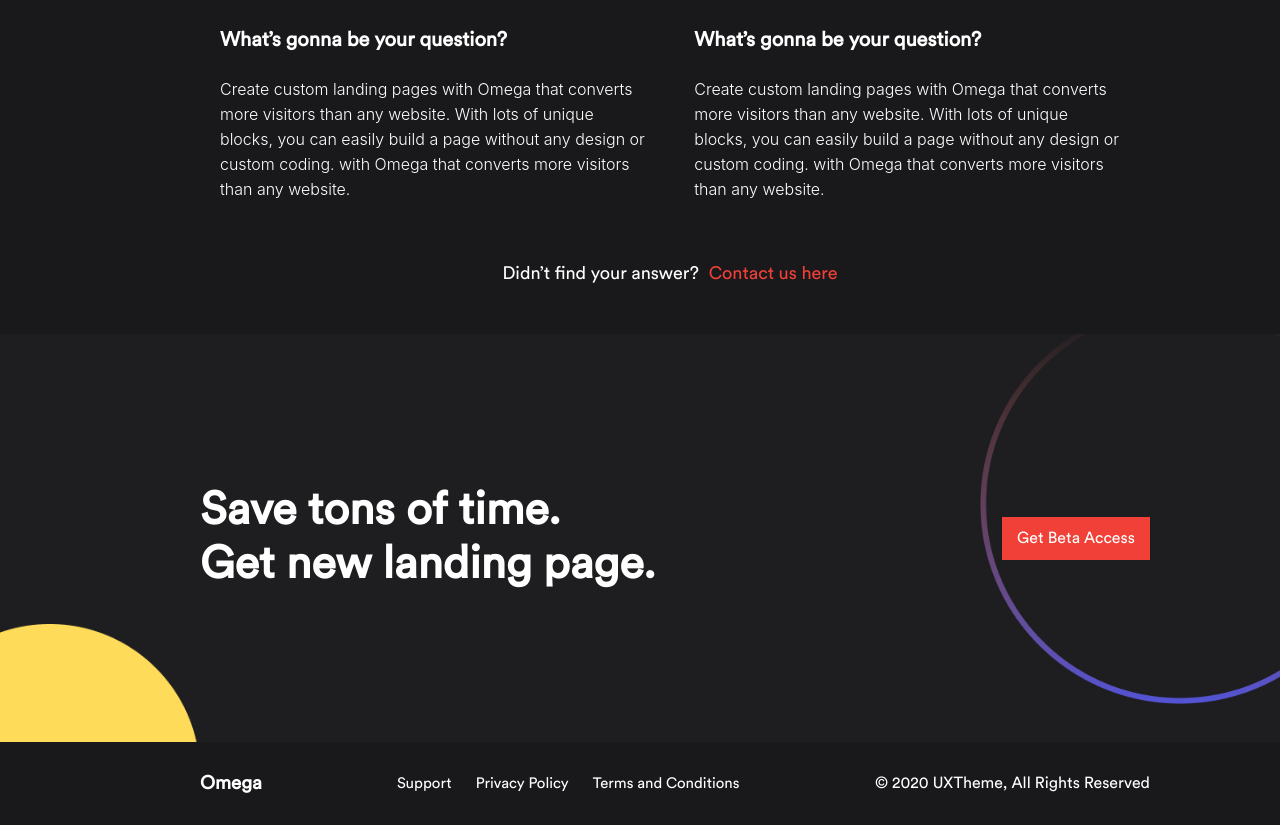
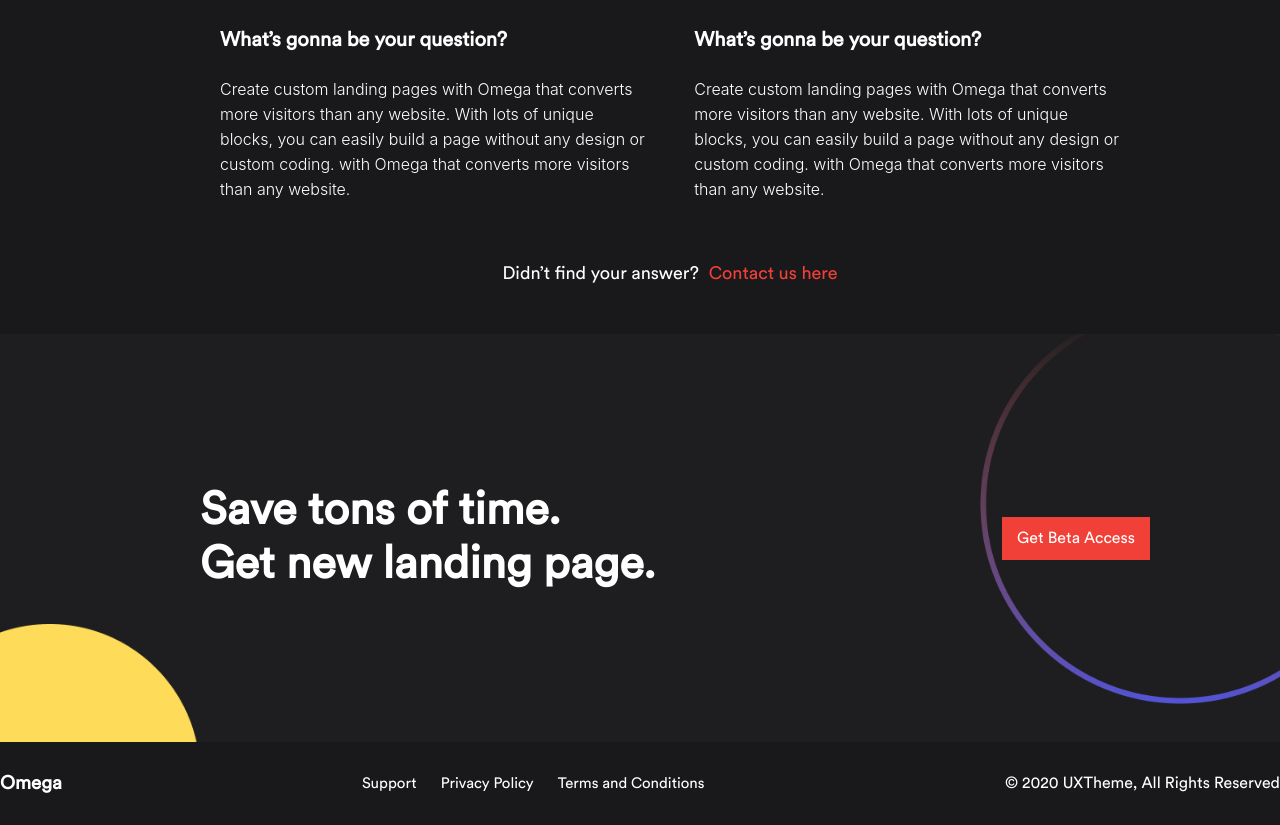
Before and after one commit to IlhomMusayev/Omega-3, a plain HTML site: page index.html in a window 1280 px wide. Shown: the part 5181-6006 px from the top of the page. Drawn offline with Linux system fonts and the light colour scheme; files whose address does not match are found by name.

Commit message:
Add files via upload

```diff
--- a/index.html
+++ b/index.html
@@ -222,7 +222,7 @@
             </div>
         </div>
 
-    <div class="footer container">
+    <div class="footer">
         <div class="footer-logo">
             <h3>Omega</h3>
         </div>
```
